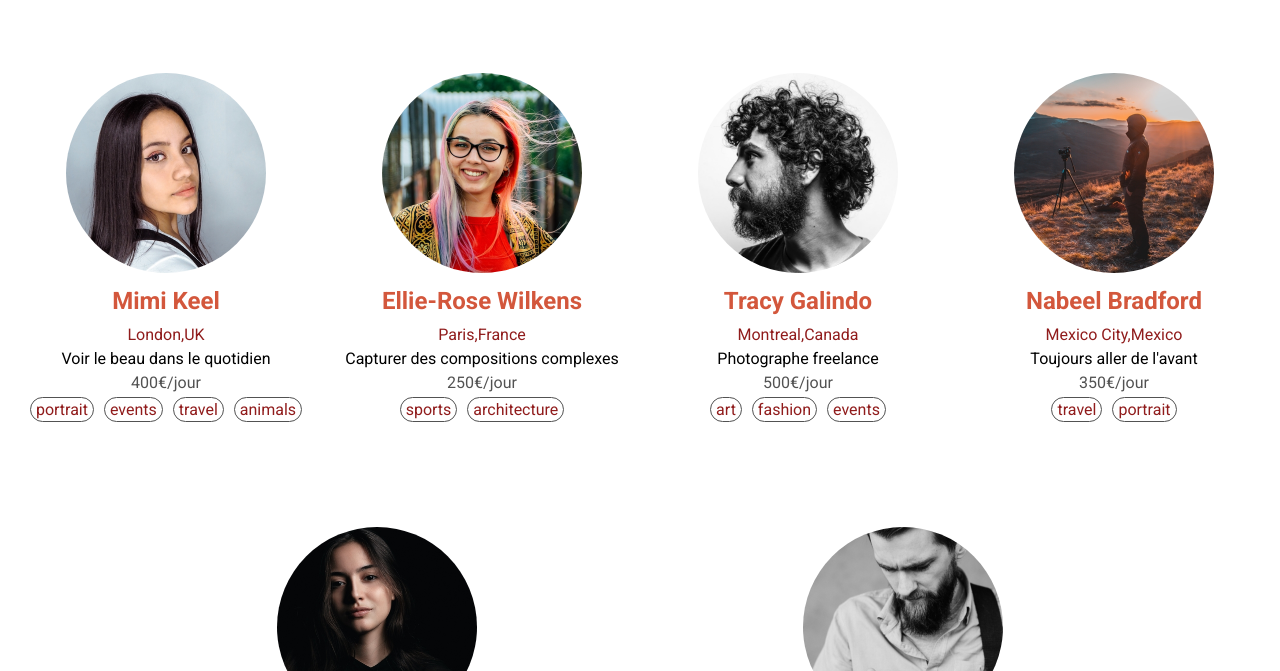
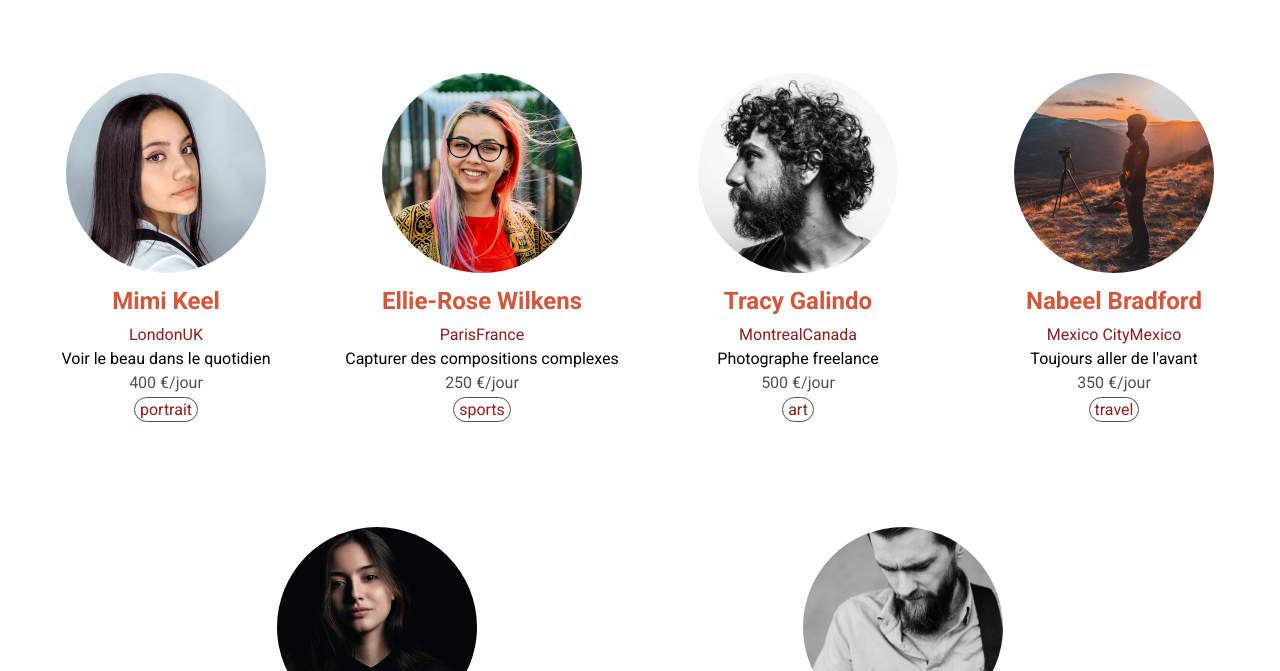
Before and after one commit to elisamlk/MalekElisabeth_6_24052021, a plain HTML site: page index.html in a window 1280 px wide. Shown: the part 129-800 px from the top of the page. Drawn offline with Linux system fonts and the light colour scheme.

Commit message:
Modification du code pour afficher les cartes des photographes

```diff
--- a/js/main.js
+++ b/js/main.js
@@ -6,46 +6,26 @@ fetch("data/FishEyeData.json")
     let photographers = data.photographers;
     console.log(photographers);
     for (let i = 0; i < photographers.length; i++) {
-      let section = document.createElement("section");
-      section.className = "photographer-card";
-      photographerDisplay.appendChild(section);
-      let link = document.createElement("a");
-      link.href ="html/photographer.html?id=" + photographers[i].id;
-      section.appendChild(link);
-      let image = document.createElement("img");
-      let imageID = photographers[i].portrait;
-      image.src = "img/photographers/" + imageID;
-      link.appendChild(image);
-      let photographerName = document.createElement("h2");
-      photographerName.textContent = photographers[i].name;
-      link.appendChild(photographerName);
-      let location = document.createElement("div");
-      location.className = "location";
-      section.appendChild(location);
-      let city = document.createElement("p");
-      city.className = "city";
-      city.textContent = photographers[i].city + ", ";
-      location.appendChild(city);
-      let country = document.createElement("p");
-      country.className = "country";
-      country.textContent = photographers[i].country;
-      location.appendChild(country);
-      let tagLine = document.createElement("p");
-      tagLine.className = "tagline";
-      tagLine.textContent = photographers[i].tagline;
-      section.appendChild(tagLine);
-      let price = document.createElement("p");
-      price.className = "price";
-      price.textContent = photographers[i].price + "€/jour ";
-      section.appendChild(price);
-      let ul = document.createElement("ul");
-      section.appendChild(ul);
-      for (let t = 0; t < photographers[i].tags.length; t++) {
-        let li = document.createElement("li");
-        li.textContent = photographers[i].tags[t];
-        ul.appendChild(li);
-      }
+      photographerDisplay.innerHTML += `<section class="photographer-card">
+        <a class="link" href="html/photographer.html?id=${photographers[i].id}">
+          <img src="img/photographers/${photographers[i].portrait}" alt="">
+          <h2>${photographers[i].name}</h2>
+        </a>
+        <div class="location">
+          <p class="city">${photographers[i].city}</p>
+          <p class="country">${photographers[i].country}</p>
+        </div>
+        <p class="tagline">${photographers[i].tagline}</p>
+        <p class="price">${photographers[i].price} €/jour</p>
+        <ul>
+        <li>${photographers[i].tags[0]}</li>
+        </ul>
+    </section>`;
     }
   });
+console.log(photographerDisplay);
 
-console.log(photographerDisplay);
+/*for(let t=0; t< photographers[i].tags.length; t++){
+  `<li>${photographers[i].tags[t]}</li>`
+}}
+*/
```
Also changed, not shown: js/photographer.js (+5 -2 lines), template.html (+26 -7 lines), 1 other file.
